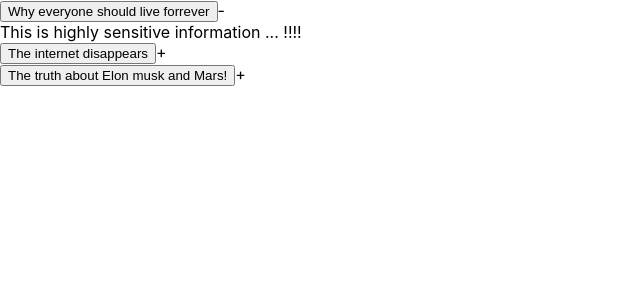
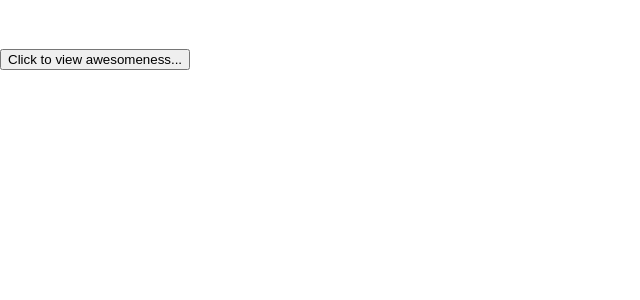
Before and after one commit to kinglarce/advance-react-pattern-hooks, a React (Create React App) app: page / in a window 1280 px wide. Shown: the top 300 px of the page, without its empty margins (0-640 px from the left). Built offline with nearby package versions, Linux system fonts and the light colour scheme.

Commit message:
custom hooks

```diff
--- a/src/App.js
+++ b/src/App.js
@@ -1,5 +1,7 @@
 import React, { useState } from 'react';
 import Expandable from './components/Expandable'
+import useExpanded from './useExpanded.js'
+import useEffectAfterMount from './useEffectAfterMount.js'
 
 const doSomethingPersonal = () => {
   console.log('somethins expanded');
@@ -22,24 +24,43 @@ const information = [
 ]
 
 
-function App() {
-  const [activeIndex, setActiveIndex] = useState(null)
-  const onExpand = evt => setActiveIndex(evt.target.dataset.index)
+// function App() {
+//   const [activeIndex, setActiveIndex] = useState(null)
+//   const onExpand = evt => setActiveIndex(evt.target.dataset.index)
 
+//   return (
+//     <div className="App">
+//       {information.map(({ header, note }, index) => (
+//         // the "+" converts the `activeIndex` to a number
+//         <Expandable key={index} shouldExpand={index === +activeIndex} onExpand={onExpand}>
+//           <Expandable.Header data-index={index}>
+//             {header}
+//           </Expandable.Header>
+//           <Expandable.Icon />
+//           <Expandable.Body>{note}</Expandable.Body>
+//         </Expandable>
+//       ))}
+//     </div>
+//   );
+// }
+
+function App () {
+  const { expanded, toggle } = useExpanded()
+  // look here 👇
+  useEffectAfterMount(
+    () => {
+      // user can perform any side effect here 👇
+      console.log('Yay! button was clicked!!')
+    },
+    [expanded]
+  )
   return (
-    <div className="App">
-      {information.map(({ header, note }, index) => (
-        // the "+" converts the `activeIndex` to a number
-        <Expandable key={index} shouldExpand={index === +activeIndex} onExpand={onExpand}>
-          <Expandable.Header data-index={index}>
-            {header}
-          </Expandable.Header>
-          <Expandable.Icon />
-          <Expandable.Body>{note}</Expandable.Body>
-        </Expandable>
-      ))}
+    <div style={{ marginTop: '3rem' }}>
+      <button onClick={toggle}>Click to view awesomeness...</button>
+      {expanded ? <p>{'😎'.repeat(50)}</p> : null}
     </div>
-  );
+  )
 }
 
+
 export default App;
--- /dev/null
+++ b/src/useEffectAfterMount.js
@@ -0,0 +1,12 @@
+// useEffectAfterMount.js
+import { useRef, useEffect } from 'react'
+
+export default function useEffectAfterMount (cb, deps) {
+  const componentJustMounted = useRef(true)
+  useEffect(() => {
+    if (!componentJustMounted.current) {
+      return cb()
+    }
+    componentJustMounted.current = false
+  }, deps)
+}
--- /dev/null
+++ b/src/useExpanded.js
@@ -0,0 +1,14 @@
+// useExpanded.js
+import { useCallback, useMemo, useState } from 'react'
+
+export default function useExpanded () {
+  const [expanded, setExpanded] = useState(false)
+  const toggle = useCallback(
+    () => setExpanded(prevExpanded => !prevExpanded),
+    []
+  )
+
+  const value = useMemo(() => ({ expanded, toggle }), [expanded, toggle])
+
+  return value
+}
```
